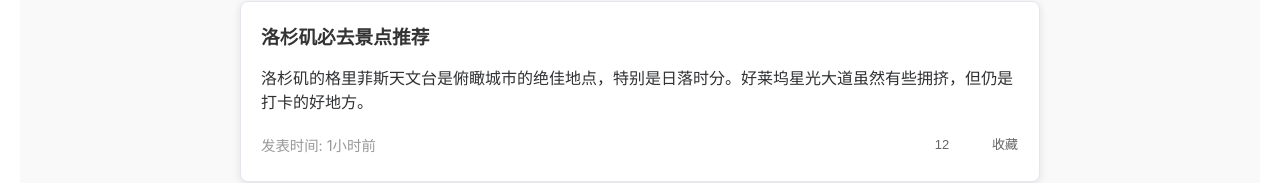
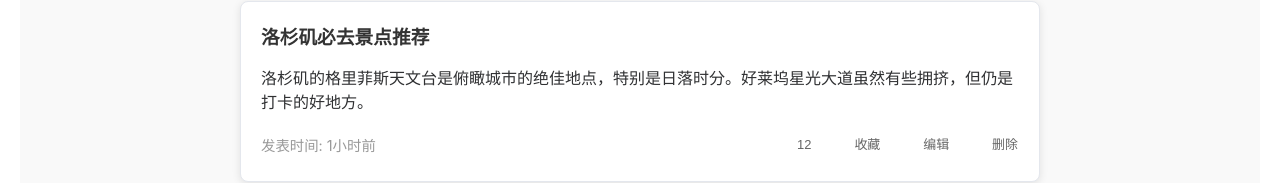
Before and after one commit to QuantumBitstream/travelplanner_vue, a Vue app: page /community in a window 1280 px wide. Shown: the part 624-807 px from the top of the page. Built offline with nearby package versions, Linux system fonts and the light colour scheme; what tlbs-map-vue would draw is missing.

Commit message:
Update Community.vue

```diff
--- a/src/views/Community.vue
+++ b/src/views/Community.vue
@@ -37,7 +37,14 @@
                 class="submit-btn"
                 @click="submitPost"
             >
-              发布帖子
+              {{ isEditing ? "保存修改" : "发布帖子" }}
+            </el-button>
+            <el-button
+                v-if="isEditing"
+                type="default"
+                @click="cancelEdit"
+            >
+              取消编辑
             </el-button>
           </el-form-item>
         </el-form>
@@ -84,6 +91,20 @@
             >
               收藏
             </el-button>
+            <el-button
+                type="text"
+                icon="el-icon-edit"
+                @click="editPost(post)"
+            >
+              编辑
+            </el-button>
+            <el-button
+                type="text"
+                icon="el-icon-delete"
+                @click="deletePost(post.id)"
+            >
+              删除
+            </el-button>
           </div>
         </div>
       </el-card>
@@ -100,6 +121,8 @@ export default {
         title: "",
         content: ""
       },
+      isEditing: false, // 是否处于编辑状态
+      editingPostId: null, // 当前正在编辑的帖子ID
       posts: [
         {
           id: 1,
@@ -135,9 +158,20 @@ export default {
     };
   },
   methods: {
-    // 发布帖子
+    // 发布或保存帖子
     submitPost() {
       if (this.newPost.title.trim() && this.newPost.content.trim()) {
+        if (this.isEditing) {
+          // 编辑模式：保存修改
+          const post = this.posts.find(p => p.id === this.editingPostId);
+          if (post) {
+            post.title = this.newPost.title.trim();
+            post.content = this.newPost.content.trim();
+            this.$message.success("帖子修改成功！");
+          }
+          this.cancelEdit();
+        } else {
+          // 发布新帖子
           const newPost = {
             id: this.posts.length + 1,
             title: this.newPost.title.trim(),
@@ -148,12 +182,35 @@ export default {
             isFavorite: false
           };
           this.posts.unshift(newPost);
+          this.$message.success("您的帖子已发布！");
+        }
         this.newPost.title = "";
         this.newPost.content = "";
-        this.$message.success("您的帖子已发布！");
       } else {
         this.$message.warning("标题和内容不能为空，请填写完整！");
       }
+    },
+
+    // 编辑帖子
+    editPost(post) {
+      this.isEditing = true;
+      this.editingPostId = post.id;
+      this.newPost.title = post.title;
+      this.newPost.content = post.content;
+    },
+
+    // 取消编辑
+    cancelEdit() {
+      this.isEditing = false;
+      this.editingPostId = null;
+      this.newPost.title = "";
+      this.newPost.content = "";
+    },
+
+    // 删除帖子
+    deletePost(postId) {
+      this.posts = this.posts.filter(post => post.id !== postId);
+      this.$message.success("帖子已删除！");
     },
 
     // 格式化时间戳
```
Lines whose indentation alone changed are shown as unchanged.
